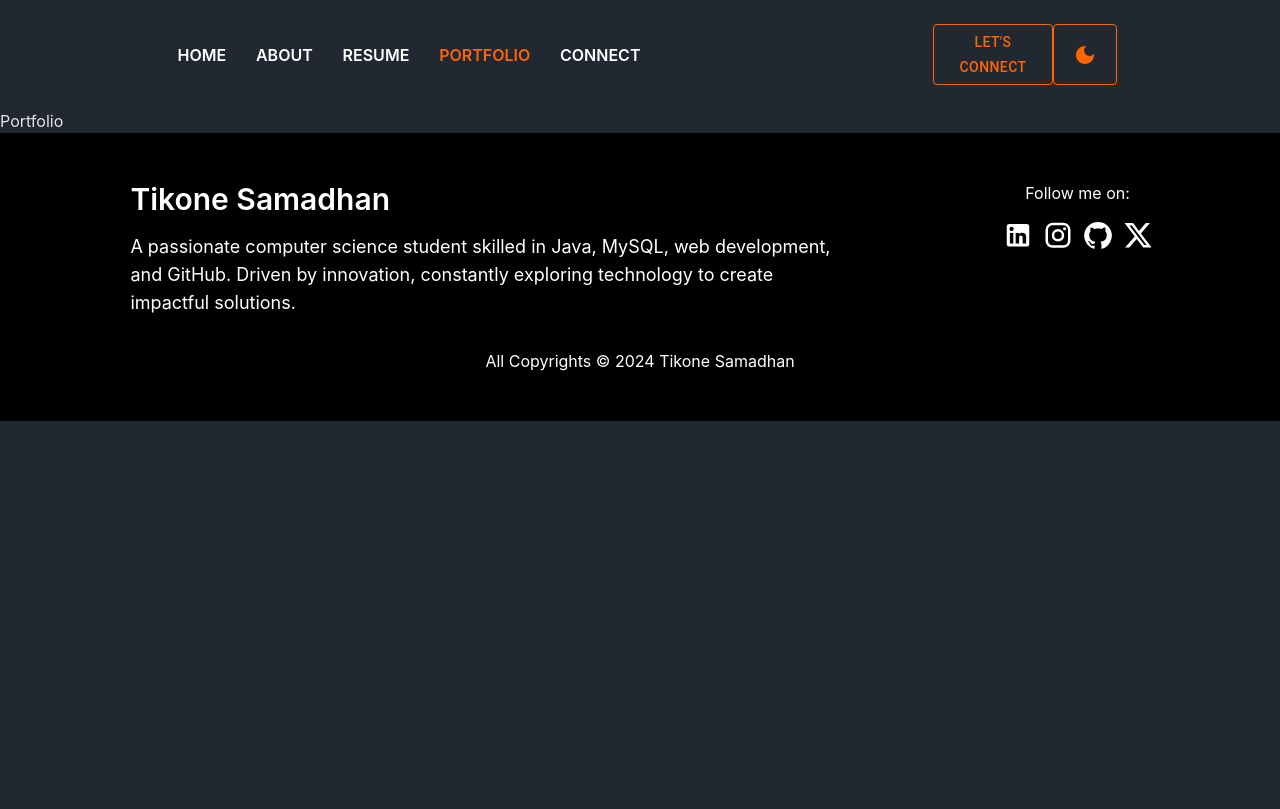
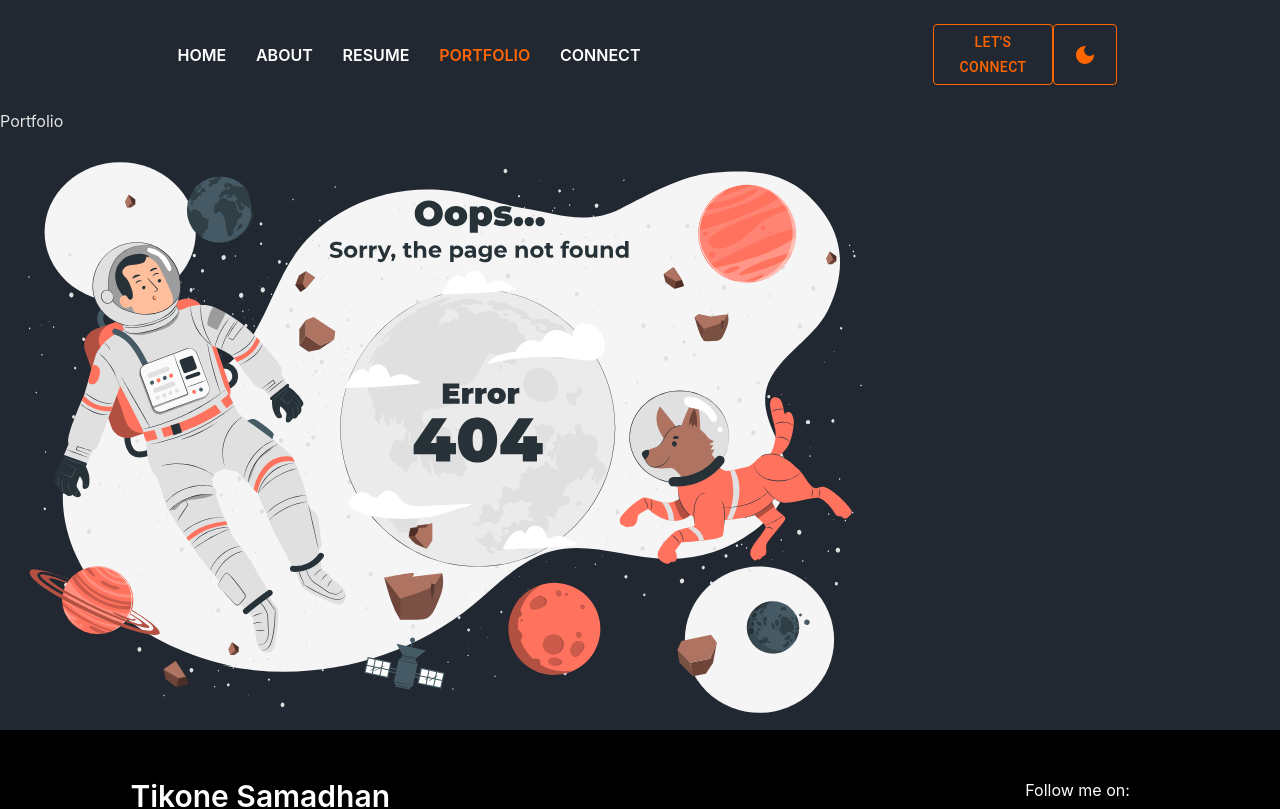
Before and after one commit to SamadhanTikone/Portfolio, a React (Vite) app: page /portfolio in a window 1280 px wide. Shown: the top 809 px of the page. Built offline with nearby package versions, Linux system fonts and the light colour scheme.

Commit message:
path changed

```diff
--- a/src/Components/Portfolio/Portfolio.jsx
+++ b/src/Components/Portfolio/Portfolio.jsx
@@ -4,6 +4,7 @@ export default function Portfolio() {
   return (
     <div>
       Portfolio
+      <img src="./404-space.svg" alt="" className="w-[70%]" />
     </div>
   )
 }
```
